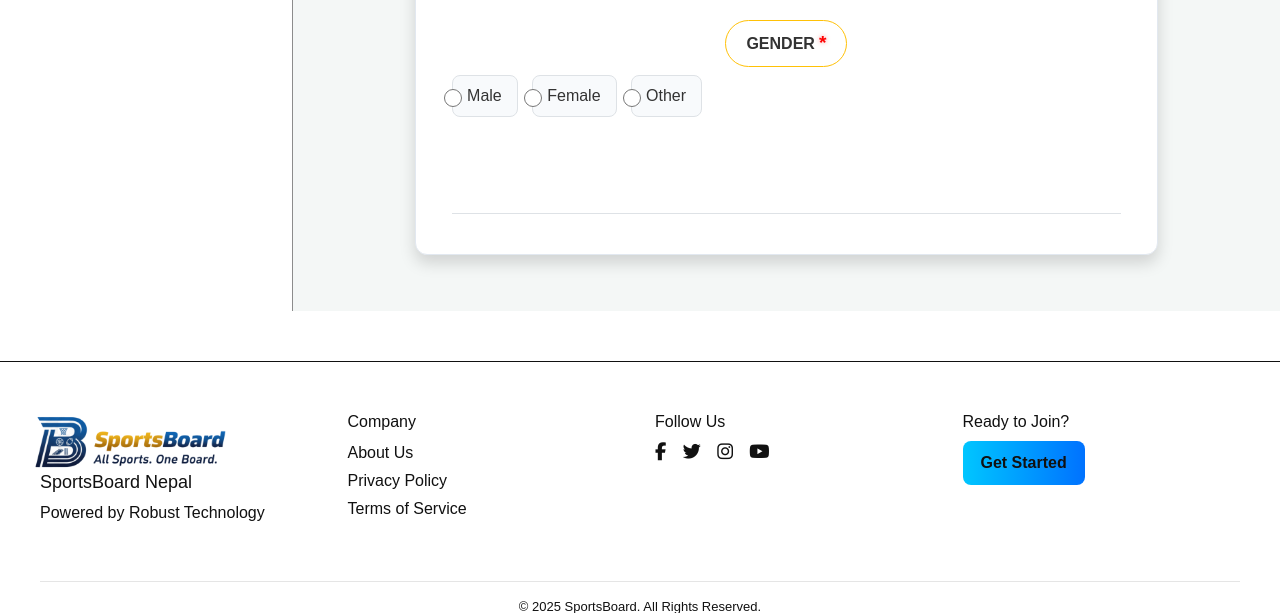
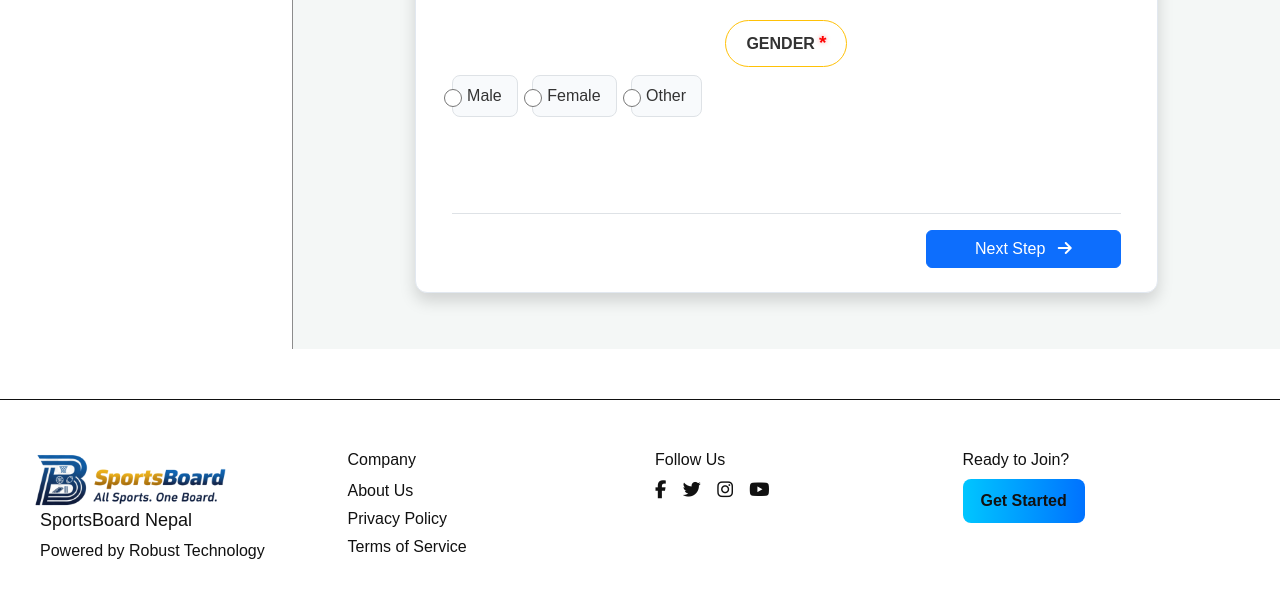
Before and after one commit to AnujaLamichhane/SportsBoard, a Django app: page /organizer/selection/create/ in a window 1280 px wide. Shown: the part 884-1497 px from the top of the page. Run offline with Django 5.2, Linux system fonts and the light colour scheme; a user stored in the database is signed in; tables that the repository leaves empty hold one stand-in row (values such as "Sample post"); grey boxes marked "Sample" are stand-in pictures; some libraries are stand-ins or nearby versions.

Commit message:
buttons added

```diff
--- a/organizer/templates/organizer/athlete_apply_form.html
+++ b/organizer/templates/organizer/athlete_apply_form.html
@@ -108,8 +108,38 @@ input[type="radio"] {
         {% endif %}
         {% crispy form %}
 
+<!--        <div class="d-flex justify-content-between mt-5 pt-3 border-top">-->
+
+
+
+<!--        </div>-->
+
         <div class="d-flex justify-content-between mt-5 pt-3 border-top">
-            </div>
+    {% if is_player or is_preview %}
+        <div class="nav-left">
+            <button type="button" id="prevBtn" class="btn btn-secondary px-4 d-none" onclick="nextPrev(-1)">
+                <i class="fas fa-arrow-left me-2"></i> Previous
+            </button>
+        </div>
+
+        <div class="nav-right d-flex gap-2">
+            {% if is_preview %}
+                <a href="{% url 'organizer:published_forms' %}" class="btn btn-outline-danger">Exit Preview</a>
+            {% endif %}
+
+            <button type="button" id="nextBtn" class="btn btn-primary px-5" onclick="nextPrev(1)">
+                Next Step <i class="fas fa-arrow-right ms-2"></i>
+            </button>
+        </div>
+
+        <button type="submit" id="submitBtn" class="d-none"></button>
+
+    {% else %}
+        <button type="submit" class="btn-submit">
+            <i class="fas fa-save me-2"></i> Save & Publish Form
+        </button>
+    {% endif %}
+</div>
     </form>
 </div>
 
```
